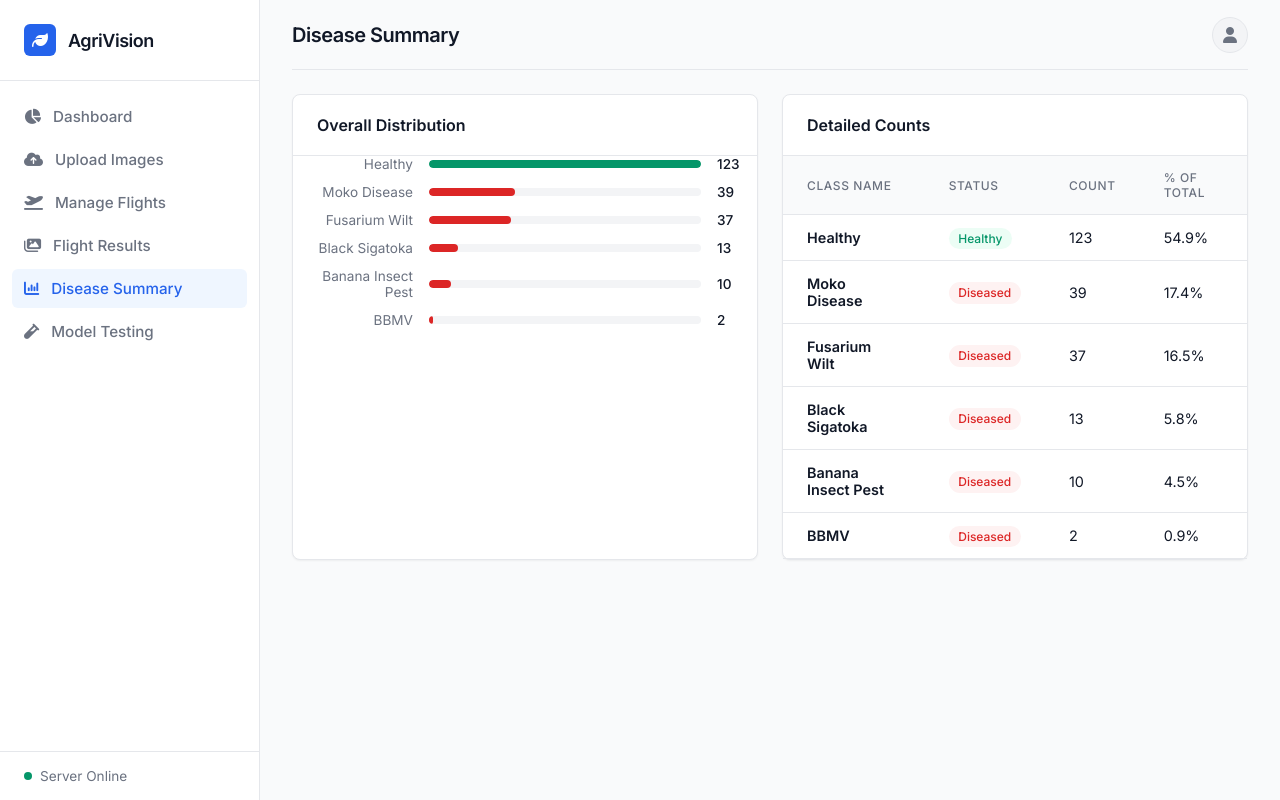
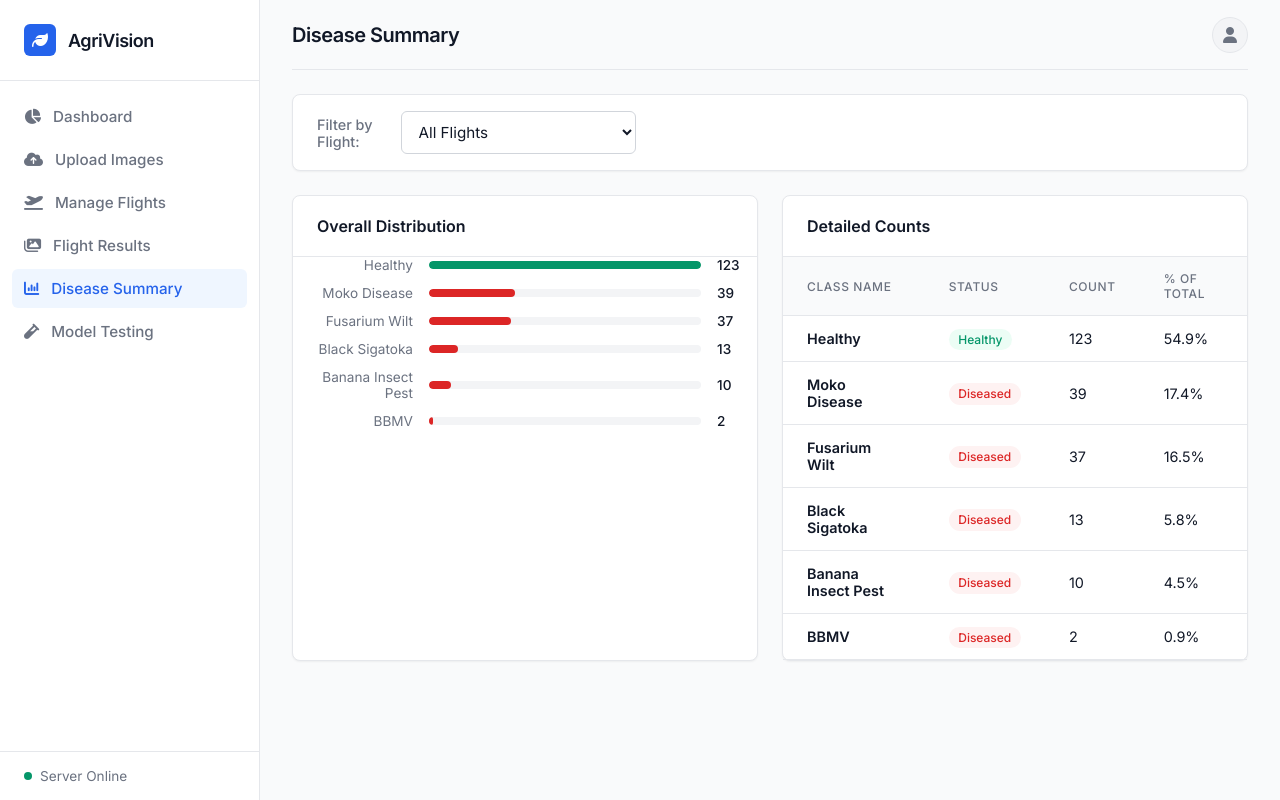
Before and after one commit to ca-r-lo/banana_model, a Flask app: page /summary in a window 1280 px wide. Run offline with Flask 3, Linux system fonts and the light colour scheme; data comes from the database, SQL or seed files in the repository; some libraries are stand-ins or nearby versions.

Commit message:
feat: enable flight-based filtering in summary dashboard and update app paths for PyInstaller compatibility

```diff
--- a/app.py
+++ b/app.py
@@ -1,21 +1,44 @@
 import os
+import sys
 import sqlite3
 import datetime
-from flask import Flask, request, jsonify, render_template
+from flask import Flask, request, jsonify, render_template, send_from_directory
 import tensorflow as tf
 import numpy as np
 from PIL import Image
 import io
 from werkzeug.utils import secure_filename
 
-app = Flask(__name__)
+def get_base_path():
+    """Get absolute path to resource, works for dev and for PyInstaller"""
+    try:
+        return sys._MEIPASS
+    except Exception:
+        return os.path.abspath(".")
+
+def get_app_dir():
+    """Get the directory where the executable is running"""
+    if getattr(sys, 'frozen', False):
+        return os.path.dirname(sys.executable)
+    return os.path.abspath(".")
+
+base_path = get_base_path()
+app_dir = get_app_dir()
+
+app = Flask(__name__,
+            template_folder=os.path.join(base_path, 'templates'),
+            static_folder=os.path.join(base_path, 'static'))
 
 # --- CONFIGURATION ---
-MODEL_PATH = "banana_model.tflite"
-UPLOAD_FOLDER = os.path.join("static", "uploads")
-DB_PATH = "database.db"
+MODEL_PATH = os.path.join(base_path, "banana_model.tflite")
+UPLOAD_FOLDER = os.path.join(app_dir, "uploads")
+DB_PATH = os.path.join(app_dir, "database.db")
 
 os.makedirs(UPLOAD_FOLDER, exist_ok=True)
+
+@app.route('/uploads/<path:filename>')
+def serve_upload(filename):
+    return send_from_directory(UPLOAD_FOLDER, filename)
 
 CLASS_NAMES = [
     "Black Sigatoka",
@@ -256,37 +279,54 @@ def api_results():
 @app.route("/api/stats")
 def api_stats():
     conn = get_db()
+    flight_id = request.args.get("flight_id")
 
-    total = conn.execute("SELECT COUNT(*) FROM results").fetchone()[0]
-    healthy = conn.execute("SELECT COUNT(*) FROM results WHERE status = 'Healthy'").fetchone()[0]
-    diseased = conn.execute("SELECT COUNT(*) FROM results WHERE status = 'Diseased'").fetchone()[0]
+    where_clause = ""
+    params = ()
+    if flight_id:
+        where_clause = "WHERE flight_id = ?"
+        params = (flight_id,)
 
-    avg_conf = conn.execute("SELECT AVG(confidence) FROM results").fetchone()[0]
+    total = conn.execute(f"SELECT COUNT(*) FROM results {where_clause}", params).fetchone()[0]
+
+    healthy_where = "WHERE status = 'Healthy'" + (" AND flight_id = ?" if flight_id else "")
+    healthy = conn.execute(f"SELECT COUNT(*) FROM results {healthy_where}", params).fetchone()[0]
+
+    diseased_where = "WHERE status = 'Diseased'" + (" AND flight_id = ?" if flight_id else "")
+    diseased = conn.execute(f"SELECT COUNT(*) FROM results {diseased_where}", params).fetchone()[0]
+
+    avg_conf = conn.execute(f"SELECT AVG(confidence) FROM results {where_clause}", params).fetchone()[0]
     avg_conf = round(avg_conf * 100, 2) if avg_conf else 0
 
     # Most detected disease
-    most_detected = conn.execute('''
+    most_where = "WHERE status = 'Diseased'" + (" AND flight_id = ?" if flight_id else "")
+    most_detected = conn.execute(f'''
         SELECT prediction, COUNT(*) as count
         FROM results
-        WHERE status = 'Diseased'
+        {most_where}
         GROUP BY prediction
         ORDER BY count DESC
         LIMIT 1
-    ''').fetchone()
+    ''', params).fetchone()
     most_detected_name = most_detected["prediction"] if most_detected else "None"
 
     # Summary by disease
-    disease_summary = conn.execute('''
+    disease_summary = conn.execute(f'''
         SELECT prediction, COUNT(*) as count
         FROM results
+        {where_clause}
         GROUP BY prediction
         ORDER BY count DESC
-    ''').fetchall()
+    ''', params).fetchall()
     summary = {row["prediction"]: row["count"] for row in disease_summary}
 
-    # Recent flights
+    # Recent flights (always show all flights for dropdown options)
     flights = conn.execute("SELECT DISTINCT flight_id FROM results ORDER BY date_uploaded DESC LIMIT 10").fetchall()
     recent_flights = [row["flight_id"] for row in flights]
+
+    # All flights (for dropdown)
+    all_flights_rows = conn.execute("SELECT DISTINCT flight_id FROM results ORDER BY flight_id").fetchall()
+    all_flights = [row["flight_id"] for row in all_flights_rows]
 
     conn.close()
 
@@ -297,7 +337,8 @@ def api_stats():
         "avg_confidence": avg_conf,
         "most_detected": most_detected_name,
         "summary": summary,
-        "recent_flights": recent_flights
+        "recent_flights": recent_flights,
+        "all_flights": all_flights
     })
 
 # --- FLIGHT CRUD APIs ---
--- a/static/js/main.js
+++ b/static/js/main.js
@@ -139,7 +139,7 @@ document.addEventListener("DOMContentLoaded", () => {
 
             results.forEach(item => {
                 const img = document.createElement('img');
-                img.src = `/static/uploads/${item.filename}`;
+                img.src = `/uploads/${item.filename}`;
                 img.className = 'thumbnail-item';
                 img.dataset.filename = item.filename;
                 img.title = "Click to move to other category";
--- a/templates/results.html
+++ b/templates/results.html
@@ -104,8 +104,8 @@
 
                 tr.innerHTML = `
                     <td data-label="Image">
-                        <div class="img-preview" style="cursor: pointer;" onclick="openImageViewer('/static/uploads/${item.filename}')" title="Click to view full image">
-                            <img src="/static/uploads/${item.filename}" alt="Image" loading="lazy">
+                        <div class="img-preview" style="cursor: pointer;" onclick="openImageViewer('/uploads/${item.filename}')" title="Click to view full image">
+                            <img src="/uploads/${item.filename}" alt="Image" loading="lazy">
                             <span class="img-name" style="word-break: break-all; max-width: 150px;">${item.filename}</span>
                         </div>
                     </td>
--- a/templates/summary.html
+++ b/templates/summary.html
@@ -3,6 +3,16 @@
 {% block page_title %}Disease Summary{% endblock %}
 
 {% block content %}
+<div class="results-controls glass-panel" style="margin-bottom: 1.5rem;">
+    <div class="filter-group">
+        <label>Filter by Flight:</label>
+        <select id="flight-filter" class="premium-input">
+            <option value="">All Flights</option>
+            <!-- Filled by JS -->
+        </select>
+    </div>
+</div>
+
 <div class="summary-container">
     <div class="glass-panel summary-chart-panel">
         <div class="widget-header">
@@ -40,7 +50,13 @@
 {% block scripts %}
 <script>
     document.addEventListener("DOMContentLoaded", () => {
-        fetch('/api/stats')
+        let allFlightsLoaded = false;
+
+        function loadStats() {
+            const flightFilter = document.getElementById('flight-filter').value;
+            const url = flightFilter ? `/api/stats?flight_id=${flightFilter}` : '/api/stats';
+
+            fetch(url)
                 .then(res => res.json())
                 .then(data => {
                     const summary = data.summary;
@@ -52,8 +68,20 @@
                     barsContainer.innerHTML = '';
                     tbody.innerHTML = '';
 
+                    // Populate flight dropdown only on initial load
+                    if (!allFlightsLoaded && data.all_flights) {
+                        const flightSelect = document.getElementById('flight-filter');
+                        data.all_flights.forEach(f => {
+                            const option = document.createElement('option');
+                            option.value = f;
+                            option.textContent = f;
+                            flightSelect.appendChild(option);
+                        });
+                        allFlightsLoaded = true;
+                    }
+
                     if(total === 0) {
-                    barsContainer.innerHTML = '<p>No data available.</p>';
+                        barsContainer.innerHTML = '<p class="text-muted" style="padding: 1rem;">No data available for this selection.</p>';
                         tbody.innerHTML = '<tr><td colspan="4" class="text-center">No data available.</td></tr>';
                         return;
                     }
@@ -83,14 +111,20 @@
                         const statusBadge = isHealthy ? '<span class="badge badge-green">Healthy</span>' : '<span class="badge badge-red">Diseased</span>';
                         tbody.innerHTML += `
                             <tr>
-                            <td class="fw-bold">${name}</td>
-                            <td>${statusBadge}</td>
-                            <td>${count}</td>
-                            <td>${percent}%</td>
+                                <td data-label="Class Name" class="fw-bold">${name}</td>
+                                <td data-label="Status">${statusBadge}</td>
+                                <td data-label="Count">${count}</td>
+                                <td data-label="Percentage">${percent}%</td>
                             </tr>
                         `;
                     });
                 });
+        }
+
+        document.getElementById('flight-filter').addEventListener('change', loadStats);
+
+        // Initial load
+        loadStats();
     });
 </script>
 {% endblock %}
```
Also changed, not shown: 3 other files. Lines whose indentation alone changed are shown as unchanged.
